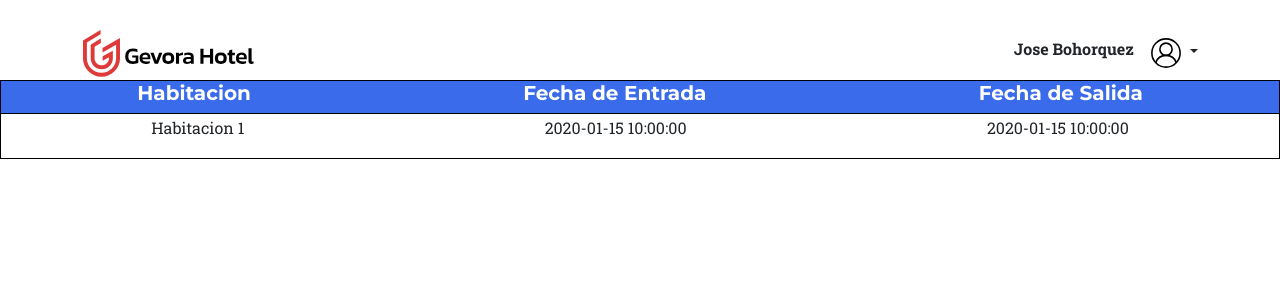
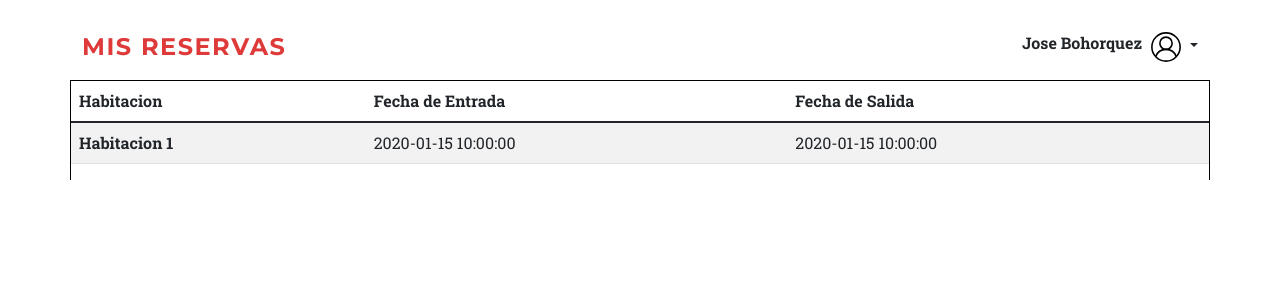
Before and after one commit to NicGual/Pagina-Web-Hotel-Gevora, a Flask app: template templates/Mis_reservas.html in a window 1280 px wide. Shown: the top 300 px of the page. Run offline with Flask 2, Linux system fonts and the light colour scheme; a user stored in the database is signed in; the template is opened without the code that fills it: most values are stand-ins (such as "Sample title", 1, 10 or a date in 2020); some libraries are stand-ins or nearby versions; some web fonts are replaced.

Commit message:
actualizando codigo para despliegue

```diff
--- a/static/css/reservaStyle.css
+++ b/static/css/reservaStyle.css
@@ -173,3 +173,9 @@ form .reserva-boton:hover{
     background-color: #F1A501;
     color: white;
 }
+
+.dropdown-item.active, .dropdown-item:active {
+    color: #fff;
+    text-decoration: none;
+    background-color: #D84945;
+}
--- /dev/null
+++ b/static/scripts/MisReservas.js
@@ -0,0 +1,34 @@
+window.onload = function sortTable() {
+    var table, rows, switching, i, x, y, shouldSwitch;
+    table = document.getElementById("myTable");
+    switching = true;
+    /*Make a loop that will continue until
+    no switching has been done:*/
+    while (switching) {
+      //start by saying: no switching is done:
+      switching = false;
+      rows = table.rows;
+      /*Loop through all table rows (except the
+      first, which contains table headers):*/
+      for (i = 1; i < (rows.length - 1); i++) {
+        //start by saying there should be no switching:
+        shouldSwitch = false;
+        /*Get the two elements you want to compare,
+        one from current row and one from the next:*/
+        x = rows[i].getElementsByTagName("TH")[0];
+        y = rows[i + 1].getElementsByTagName("TH")[0];
+        //check if the two rows should switch place:
+        if (x.innerHTML.toLowerCase() > y.innerHTML.toLowerCase()) {
+          //if so, mark as a switch and break the loop:
+          shouldSwitch = true;
+          break;
+        }
+      }
+      if (shouldSwitch) {
+        /*If a switch has been marked, make the switch
+        and mark that a switch has been done:*/
+        rows[i].parentNode.insertBefore(rows[i + 1], rows[i]);
+        switching = true;
+      }
+    }
+  }
--- a/templates/Mis_reservas.html
+++ b/templates/Mis_reservas.html
@@ -18,76 +18,103 @@
         <!-- Core theme CSS (includes Bootstrap)-->
         <link href="static/css/styles.css" rel="stylesheet" />
         <link rel="stylesheet" href="static/css/administradorHabitaciones.css" />
+        <link rel="stylesheet" href="static/css/estrellas.css" />
     </head>
     <body id="page-top">
-        <!-- Navigation-->
             <nav class="navbar navbar-expand-lg navbar-dark fixed-top" id="mainNav">
                 <div class="container">
-                <a class="navbar-brand" href="#page-top"><img src="static/assets/img/navbar-logo.svg" alt="..." /></a>
-                <button class="navbar-toggler" type="button" data-bs-toggle="collapse" data-bs-target="#navbarResponsive" aria-controls="navbarResponsive" aria-expanded="false" aria-label="Toggle navigation">
-                    Menu
-                    <i class="fas fa-bars ms-1"></i>
-                </button>
-                <div class="collapse navbar-collapse" id="navbarResponsive">
-                    <ul class="navbar-nav ms-auto py-4 py-lg-0">
-                        <li class="nav-item"><a ><Strong>{{ current_user.nombre }}</Strong></a></li>
-                        {% if not current_user.is_authenticated %}
-                            <li class="nav-item"><a href="/login"><button class="btn btn-outline-danger" type="submit" style="font-family: Montserrat"><Strong>Iniciar Sesion</Strong></button></a></li>
-                        {% endif %}
+                    <a class="navbar-brand" style="color:#DE3A3A" href="#page-top">Mis Reservas</a>
+                  <form class="d-flex">
+                    <p class="nav-item" ><p></p><Strong>{{ current_user.nombre }} &nbsp;</Strong></p>
                     {% if current_user.is_authenticated %}
-                            <!-- <li class="nav-item"><a href="/logout"><button class="btn btn-outline-danger" type="submit" style="font-family: Montserrat"><Strong>{{ current_user.nombre }}</Strong></button></a></li> -->
-                            <!-- <li class="nav-item"><a class="nav-link" href="/logout">Cerrar sesion: {{ current_user.nombre }}</a></li> -->
                                     <div class="dropdown text-end">
                                         <a href="#" class="d-block link-dark text-decoration-none dropdown-toggle" data-bs-toggle="dropdown" aria-expanded="false">
                                           <img src="{{ url_for('static', filename='assets/user.svg') }}" alt="mdo" width="32" height="32" class="rounded-circle">
                                         </a>
                                         <ul class="dropdown-menu text-small">
-                                    <!-- <li><a class="dropdown-item" href="#">Mis Reservas</a></li> -->
                                             <li><a class="dropdown-item" href="/reserva">Reservar</a></li>
                                             <li><hr class="dropdown-divider"></li>
                                             <li><a class="dropdown-item" href="/logout">Cerrar sesion</a></li>
                                         </ul>
                                       </div>
                                 {% endif %}
+                  </form>
+                </div>
+              </nav>
+
+
+        <ul class="lista container">
+            <table class="table table-striped table-hover" id="myTable">
+                <thead>
+              <tr>
+                <th scope="col">Habitacion</th>
+                <th scope="col">Fecha de Entrada</th>
+                <th scope="col">Fecha de Salida</th>
+                <!-- <th scope="col">Calificar Habitacion</th> -->
+              </tr>
+            </thead>
+            <tbody>
+                {% for x in items["Reservas"] %}
+                    {% if x["user_id"] == current_user.id %}
+                    <tr>
+                        <th scope="row">Habitacion {{ x["habitacion_id"] }}</th>
+                        <td>{{ x["fecha_entrada"] }}</td>
+                        <td>{{ x["fecha_salida"] }}</td>
+                        <!-- <td> -->
+                            <!-- <button type="button" class="btn btn-primary" data-bs-toggle="modal" data-bs-target="#staticBackdrop"> -->
+                              <!-- Calificar -->
+                            <!-- </button></td> -->
+                    </tr>
+                    {% endif %}
+                {% endfor %}
+            </tbody>
+            </table>
         </ul>
+
+        <!-- Modal -->
+        <div class="modal fade" id="staticBackdrop" data-bs-backdrop="static" data-bs-keyboard="false" tabindex="-1" aria-labelledby="staticBackdropLabel" aria-hidden="true">
+            <div class="modal-dialog">
+                <div class="modal-content">
+                    <div class="modal-header">
+                        <h5 class="modal-title" id="exampleModalLabel">Calificar Habitacion</h5>
+                        <button type="button" class="btn-close" data-bs-dismiss="modal" aria-label="Close"></button>
+                      </div>
+                      <div class="modal-body">
+                        <form>
+                          <div class="mb-3">
+                            <label for="recipient-name" class="col-form-label">Puntuacion:</label>
+                            <form>
+                                <p class="clasificacion">
+                                  <input id="radio1" type="radio" name="estrellas" value="5"><!--
+                                  --><label for="radio1">★</label><!--
+                                  --><input id="radio2" type="radio" name="estrellas" value="4"><!--
+                                  --><label for="radio2">★</label><!--
+                                  --><input id="radio3" type="radio" name="estrellas" value="3"><!--
+                                  --><label for="radio3">★</label><!--
+                                  --><input id="radio4" type="radio" name="estrellas" value="2"><!--
+                                  --><label for="radio4">★</label><!--
+                                  --><input id="radio5" type="radio" name="estrellas" value="1"><!--
+                                  --><label for="radio5">★</label>
+                                </p>
+                              </form>
+                          </div>
+                          <div class="mb-3">
+                            <label for="message-text" class="col-form-label">Comentario:</label>
+                            <textarea class="form-control" id="message-text"></textarea>
+                          </div>
+                        </form>
+                      </div>
+                      <div class="modal-footer">
+                        <button type="button" class="btn btn-secondary" data-bs-dismiss="modal">Cancelar</button>
+                        <button type="button" class="btn btn-primary">Enviar</button>
                       </div>
                 </div>
-        </nav>
-<!--
-        <h2 class="visualizar text-center fs-1 mt-3">Habitaciones Disponibles para {{ current_user.nombre }}</h2>
-    <div class="visualizar reserva-resultados d-flex justify-content-center align-items-center">
-        <div class="visualizar container w-75 m-3">  -->
-
-        <ul class="lista">
-            <li class="listado">
-                <div>
-                    <h5><strong>Habitacion</strong></h5>
             </div>
-                <div>
-                    <h5><strong>Fecha de Entrada</strong></h5>
         </div>
-                <div>
-                    <h5><strong>Fecha de Salida</strong></h5>
-                </div>
-          </li>
-
-            {% for x in items["Reservas"] %}
-                {% if x["user_id"] == current_user.id %}
-                <li>
-                    <div><p>Habitacion {{ x["habitacion_id"] }}</p></div>
-                    <div>
-                        <p>{{ x["fecha_entrada"] }}</p>
-                    </div>
-                    <div>
-                        <p>{{ x["fecha_salida"] }}</p>
-                    </div>
-                </li>
-                {% endif %}
-            {% endfor %}
-
 
 
         <script src="https://cdn.jsdelivr.net/npm/bootstrap@5.1.3/dist/js/bootstrap.bundle.min.js"></script>
         <script src="static/scripts/scripts.js"></script>
+        <script src={{ url_for('static', filename='scripts/MisReservas.js') }}></script>
     </body>
 </html>
```
Also changed, not shown: conexion_bd.py (+5 -2 lines), requirements.txt (+28 -60 lines), routes/Admin_reserva.py (+5 -3 lines), routes/Reserva.py (+5 -3 lines), static/css/estrellas.css (added, +37 -0 lines), Database/HotelGevora.db. Lines whose indentation alone changed are shown as unchanged.
